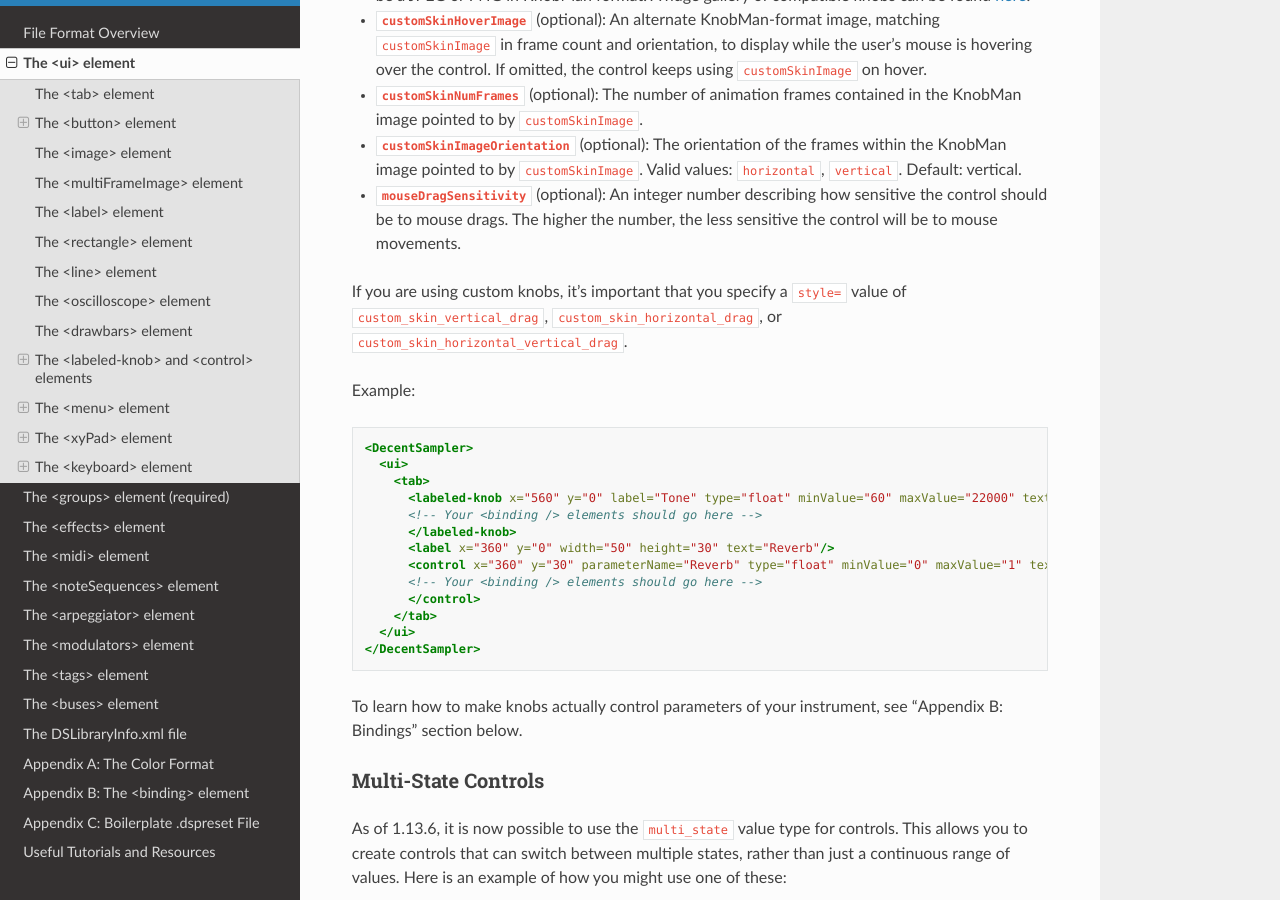
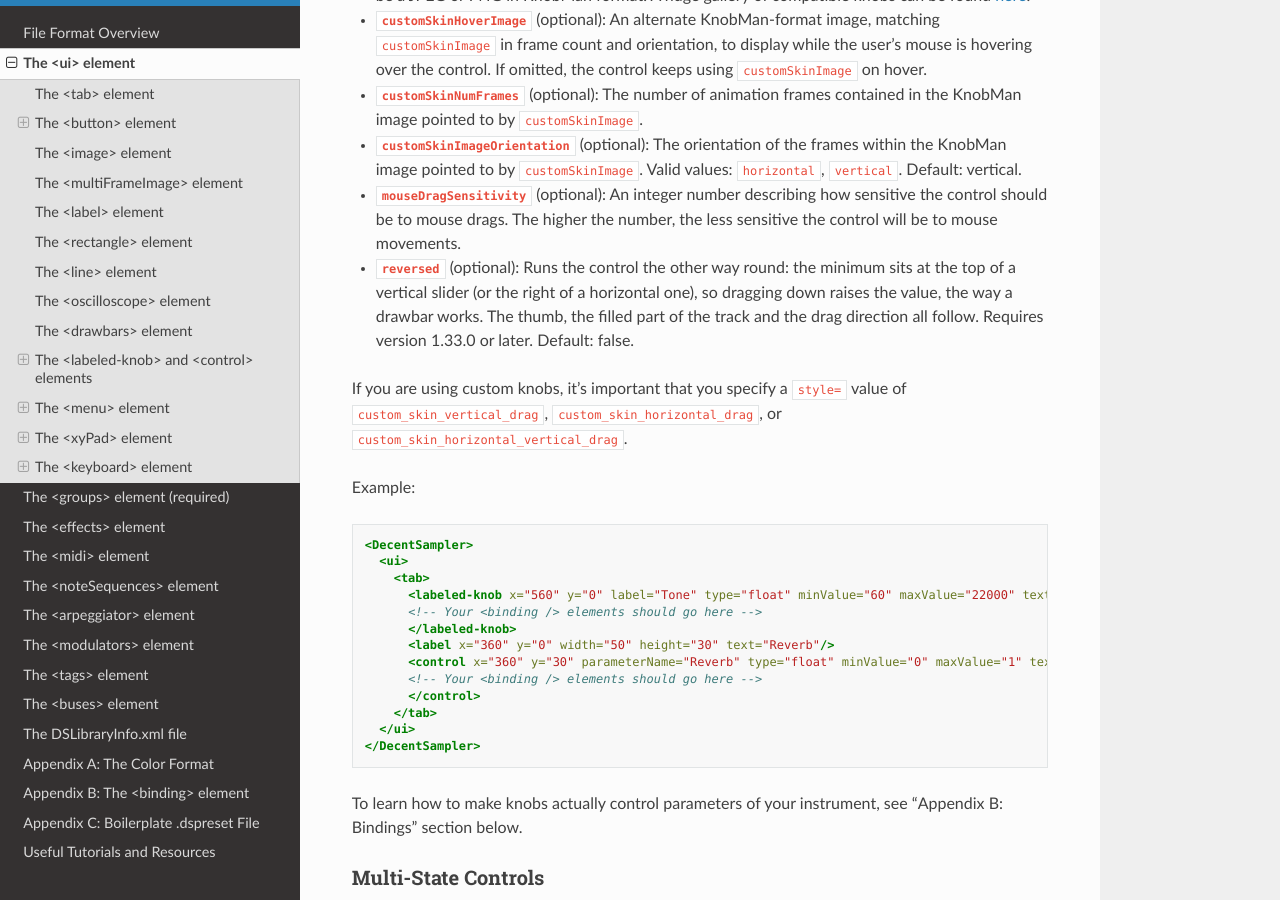
Before and after one commit to DecentSamples/DecentSampler-Developers-Guide, a Sphinx documentation site: the page built from docs/source/the-ui-element.md, in a window 1280 px wide and 900 px high, scrolled down 10224 px. Built offline with Sphinx 7.4.7 and the Read the Docs theme 3.1.0, drawn with Linux system fonts in a browser that asks for light colours.

Commit message:
0000478: Document the reversed attribute on controls

```diff
--- a/docs/source/the-ui-element.md
+++ b/docs/source/the-ui-element.md
@@ -324,6 +324,7 @@ It is also possible to use custom control graphics using the following attribute
 - **`customSkinNumFrames`** (optional): The number of animation frames contained in the KnobMan image pointed to by `customSkinImage`.
 - **`customSkinImageOrientation`** (optional): The orientation of the frames within the KnobMan image pointed to by `customSkinImage`. Valid values: `horizontal`, `vertical`. Default: vertical.
 - **`mouseDragSensitivity`** (optional): An integer number describing how sensitive the control should be to mouse drags. The higher the number, the less sensitive the control will be to mouse movements.
+- **`reversed`** (optional): Runs the control the other way round: the minimum sits at the top of a vertical slider (or the right of a horizontal one), so dragging down raises the value, the way a drawbar works. The thumb, the filled part of the track and the drag direction all follow. Requires version 1.33.0 or later. Default: false.
 
 If you are using custom knobs, it's important that you specify a `style=` value of `custom_skin_vertical_drag`, `custom_skin_horizontal_drag`, or `custom_skin_horizontal_vertical_drag`.
 
```
